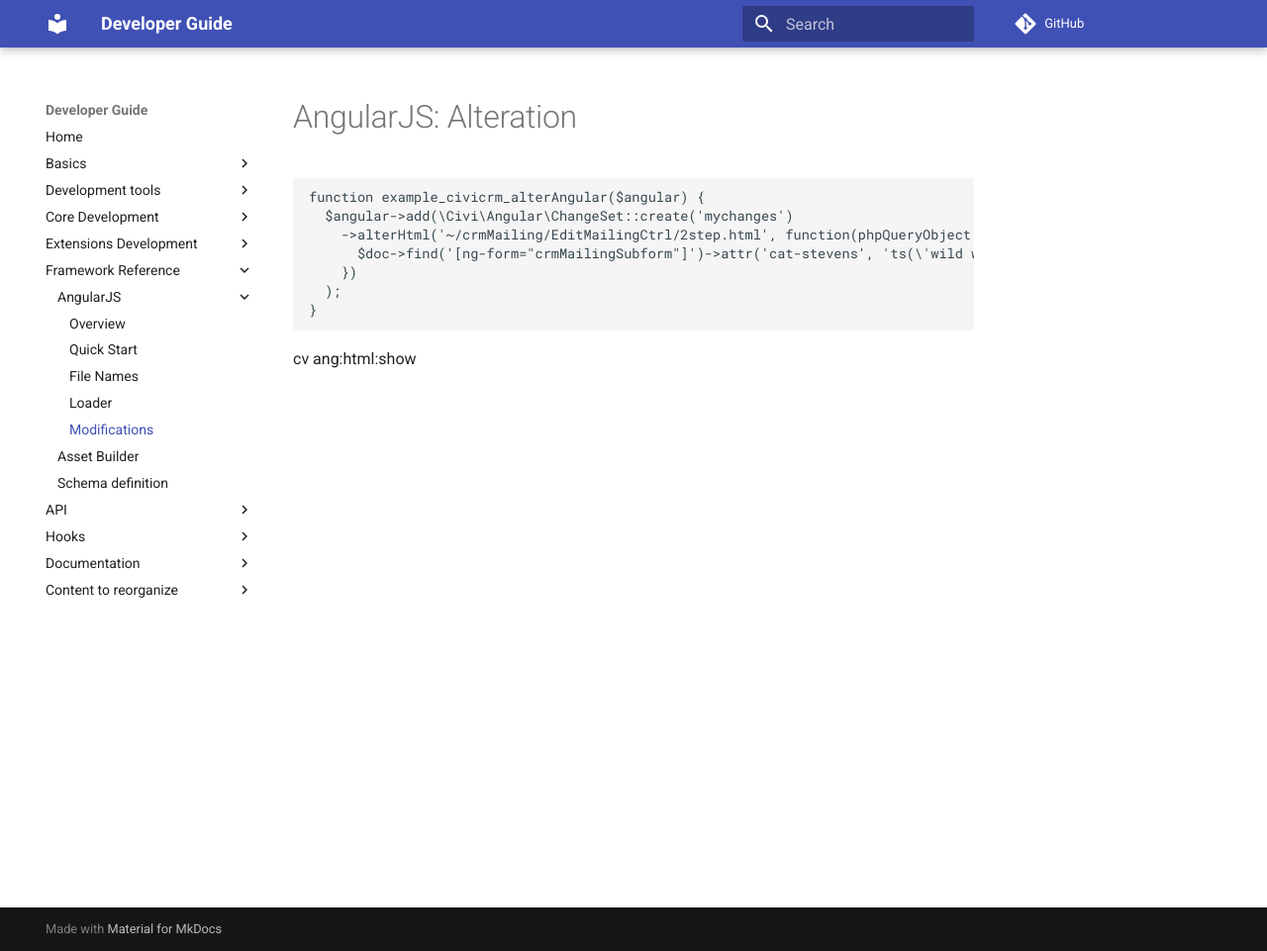
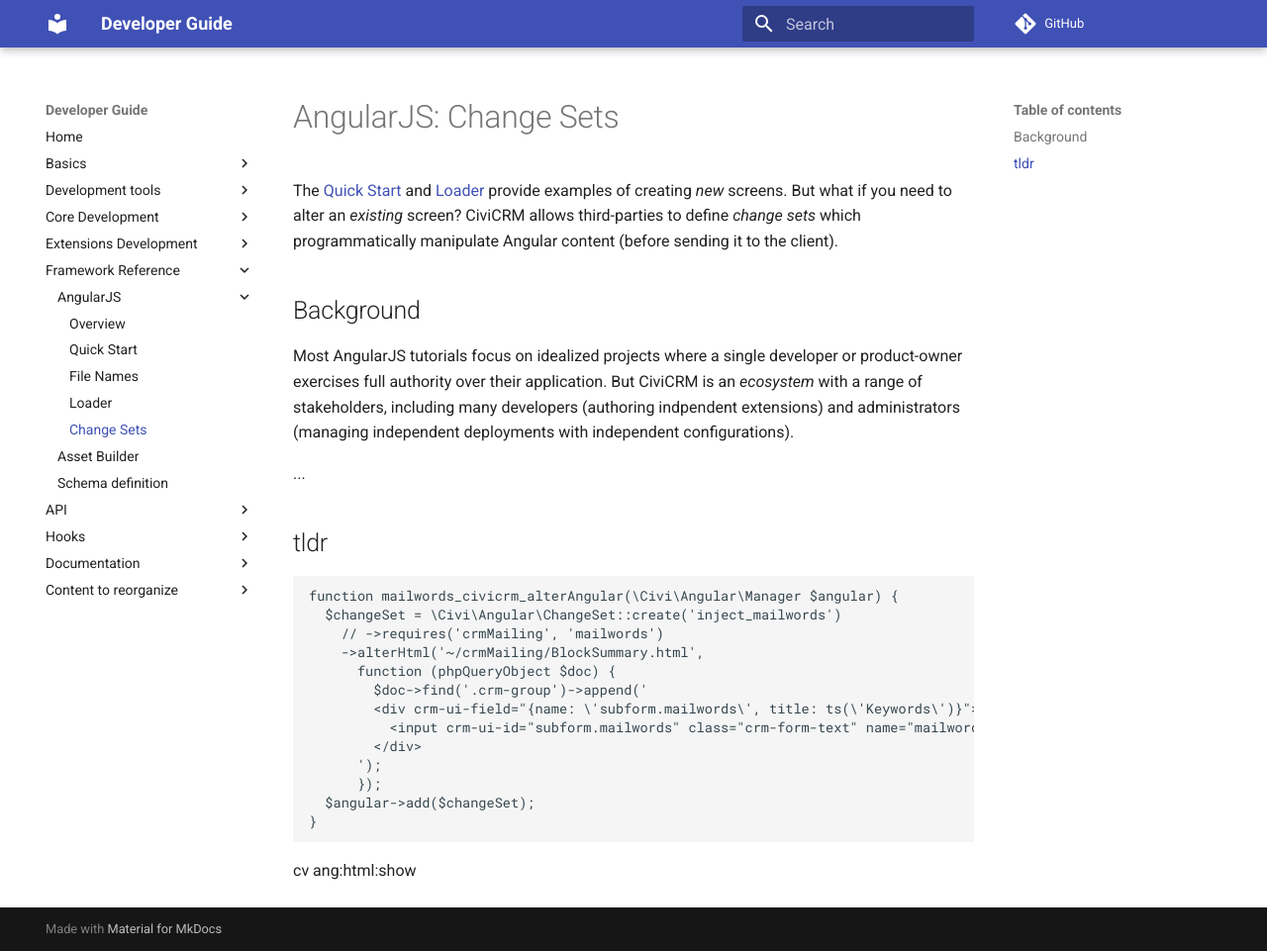
Before and after one commit to civicrm/civicrm-dev-docs, an MkDocs documentation site: the page built from docs/framework/angular/modify.md, in a window 1280 px wide and 961 px high. Shown: the whole window at 99% size. Built offline with MkDocs 1.6.1 and Material for MkDocs 9.7.7, drawn with Linux system fonts in a browser that asks for light colours; comment, search, counter and statistics services are not loaded; old or Windows-style settings are respelled for this version of MkDocs.

Commit message:
AngularJS Change Sets - Update title. Add intro para.

````diff
--- a/docs/framework/angular/modify.md
+++ b/docs/framework/angular/modify.md
@@ -1,14 +1,36 @@
-# AngularJS: Alteration
+# AngularJS: Change Sets
+
+The [Quick Start](quickstart.md) and [Loader](loader.md) provide examples of
+creating *new* screens.  But what if you need to alter an *existing* screen?
+CiviCRM allows third-parties to define *change sets* which programmatically
+manipulate Angular content (before sending it to the client).
+
+## Background
+
+Most AngularJS tutorials focus on idealized projects where a single
+developer or product-owner exercises full authority over their application.
+But CiviCRM is an _ecosystem_ with a range of stakeholders, including many
+developers (authoring indpendent extensions) and administrators (managing
+independent deployments with independent configurations).
+
+...
+
+## tldr
 
 ```php
-function example_civicrm_alterAngular($angular) {
-  $angular->add(\Civi\Angular\ChangeSet::create('mychanges')
-    ->alterHtml('~/crmMailing/EditMailingCtrl/2step.html', function(phpQueryObject $doc) {
-      $doc->find('[ng-form="crmMailingSubform"]')->attr('cat-stevens', 'ts(\'wild world\')');
-    })
-  );
+function mailwords_civicrm_alterAngular(\Civi\Angular\Manager $angular) {
+  $changeSet = \Civi\Angular\ChangeSet::create('inject_mailwords')
+    // ->requires('crmMailing', 'mailwords')
+    ->alterHtml('~/crmMailing/BlockSummary.html',
+      function (phpQueryObject $doc) {
+        $doc->find('.crm-group')->append('
+        <div crm-ui-field="{name: \'subform.mailwords\', title: ts(\'Keywords\')}">
+          <input crm-ui-id="subform.mailwords" class="crm-form-text" name="mailwords" ng-model="mailing.template_options.keywords">
+        </div>
+      ');
+      });
+  $angular->add($changeSet);
 }
 ```
 
-
 cv ang:html:show
--- a/mkdocs.yml
+++ b/mkdocs.yml
@@ -48,7 +48,7 @@
     - Quick Start: framework/angular/quickstart.md
     - File Names: framework/angular/files.md
     - Loader: framework/angular/loader.md
-    - Modifications:  framework/angular/modify.md
+    - Change Sets:  framework/angular/modify.md
   - Asset Builder: framework/asset-builder.md
   # Bootstrap: /framework/bootstrap.md
   # Cache: /framework/cache.md
````
